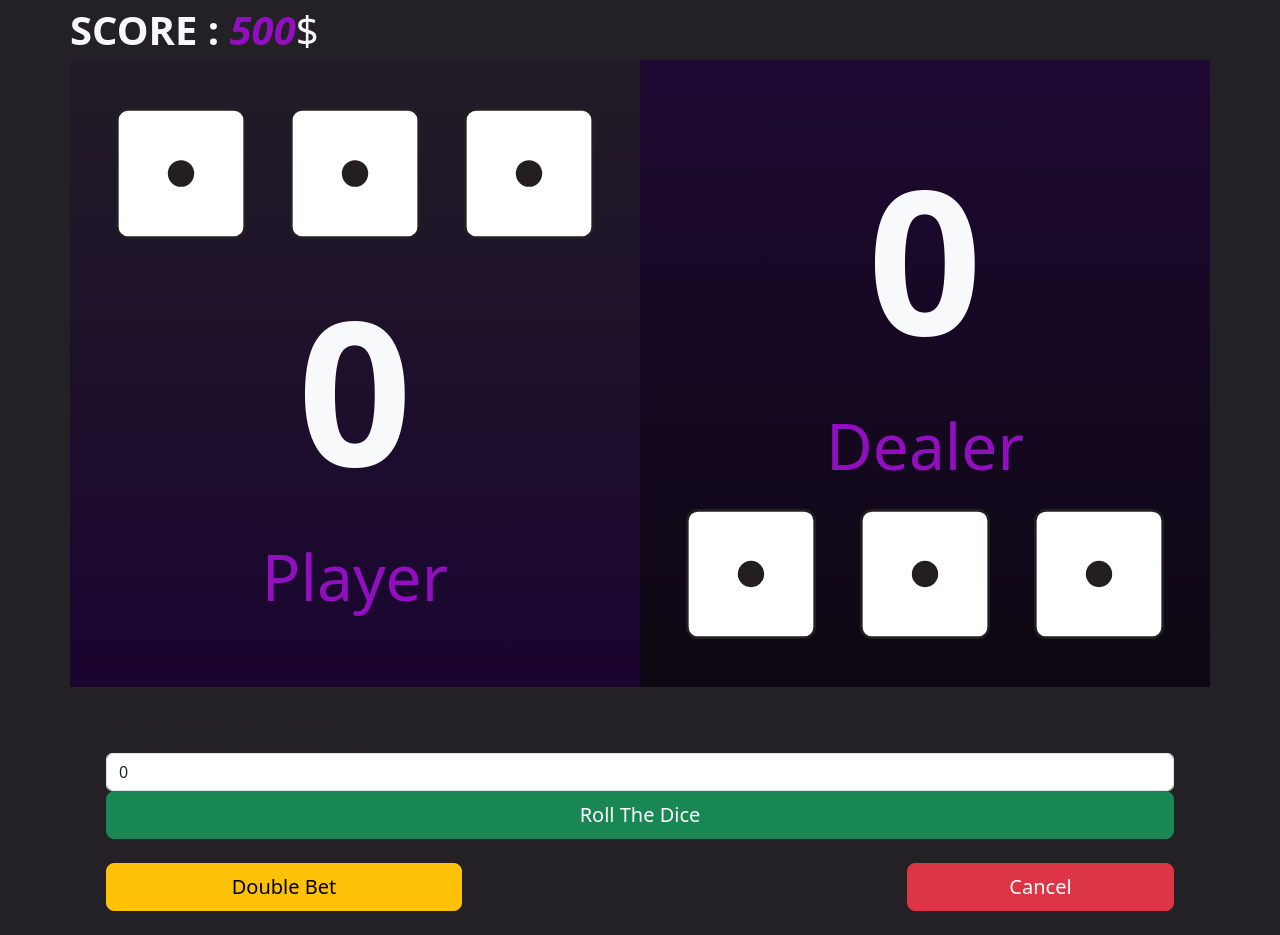
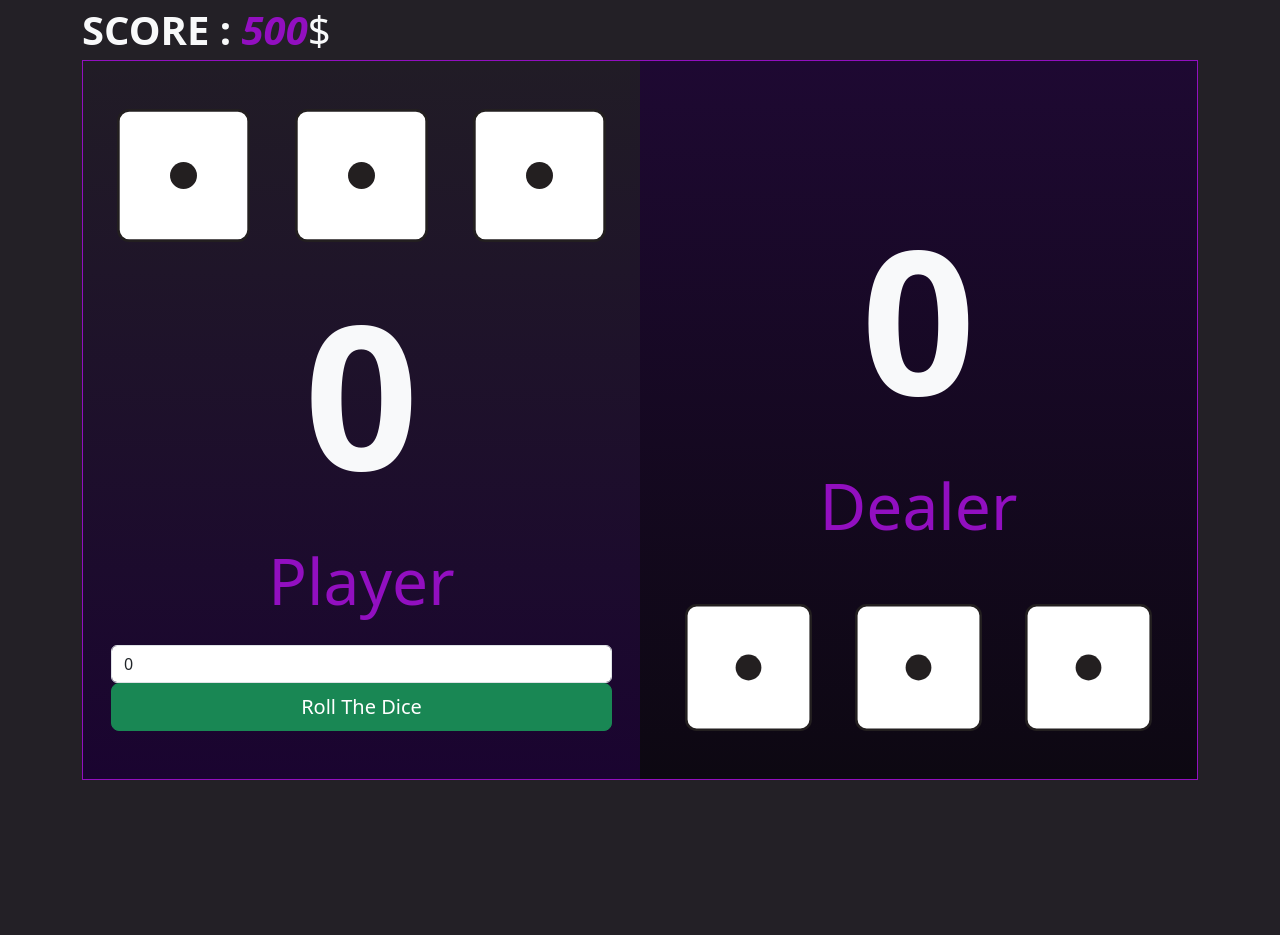
Before and after one commit to sfn101/blackDevil-game, a plain HTML site: page index.html in a window 1280 px wide. After the commit the page ends 800 px from the top, so only its background shows below. Drawn offline with nearby package versions, Linux system fonts and the light colour scheme.

Commit message:
making UI elements

```diff
--- a/assets/css/mean.css
+++ b/assets/css/mean.css
@@ -3,6 +3,9 @@ body {
 }
 
 .meanColor {
+  color: #920fc0;
+}
+.meanColorBg {
   color: #920fc0;
 }
 
@@ -15,3 +18,11 @@ body {
 .fs-max {
   font-size: 200px;
 }
+
+.border-mean {
+  border-color: #920fc0 !important;
+}
+
+.vh-90 {
+  height: 90vh;
+}
--- a/index.html
+++ b/index.html
@@ -1,107 +1,69 @@
 <!DOCTYPE html>
 <html lang="en">
+
 <head>
   <meta charset="UTF-8" />
   <meta http-equiv="X-UA-Compatible" content="IE=edge" />
   <meta name="viewport" content="width=device-width, initial-scale=1.0" />
-    <link
-      href="https://cdn.jsdelivr.net/npm/bootstrap@5.3.0-alpha1/dist/css/bootstrap.min.css"
-      rel="stylesheet"
-      integrity="sha384-GLhlTQ8iRABdZLl6O3oVMWSktQOp6b7In1Zl3/Jr59b6EGGoI1aFkw7cmDA6j6gD"
-      crossorigin="anonymous"
-    />
+  <link href="https://cdn.jsdelivr.net/npm/bootstrap@5.3.0-alpha1/dist/css/bootstrap.min.css" rel="stylesheet"
+    integrity="sha384-GLhlTQ8iRABdZLl6O3oVMWSktQOp6b7In1Zl3/Jr59b6EGGoI1aFkw7cmDA6j6gD" crossorigin="anonymous" />
   <link rel="stylesheet" href="./assets/css/mean.css" />
   <title>Black Devil</title>
 </head>
 
 <body>
   <div id="app">
-      <div class="container-lg">
-        <div class="row">
+    <div class="container-md  ">
+      <div class="row m-0 p-0   ">
         <div class="col-12 p-0">
           <span class="fs-1 fw-bold text-light text-uppercase">score : </span>
-            <span class="fs-1 fw-bold fst-italic meanColor"> {{score}}</span
-            ><span class="text-light fs-1">$</span>
+          <span class="fs-1 fw-bold fst-italic meanColor"> {{score}}</span><span class="text-light fs-1">$</span>
         </div>
-          <div class="d-flex flex-column col-6 playerBG p-2 py-5">
-            <div class="d-flex justify-content-around px-3">
-              <img
-                class="img-fulid col-3"
-                :src="diceImg('p1')"
-                alt="the dice img"
-              />
-              <img
-                class="img-fulid col-3"
-                :src="diceImg('p2')"
-                alt="the dice img"
-              /><img
-                class="img-fulid col-3"
-                :src="diceImg('p3')"
-                alt="the dice img"
-              />
+        <div class="row m-0 p-0 border border-mean vh-90 ">
+          <div class="d-flex flex-column col-6 playerBG py-5">
+            <div class="d-flex justify-content-around">
+              <img class="img-fulid col-3" :src="diceImg('p1')" alt="the dice img" />
+              <img class="img-fulid col-3" :src="diceImg('p2')" alt="the dice img" /><img class="img-fulid col-3"
+                :src="diceImg('p3')" alt="the dice img" />
             </div>
+            <div class="m-auto d-flex flex-column">
               <span class="text-light fw-bold fs-max text-center">
                 {{pTotal}}
               </span>
-            <span class="display-3 fw-blod meanColor text-center">Player</span>
+              <span class="display-3 fw-blod meanColor text-center mb-4">Player</span>
             </div>
-          <div class="col-6 d-flex flex-column dealerBG p-2 py-5">
-            <span class="display-2 text-light text-uppercase text-center"
-              >{{resultMessage}}</span
-            >
-            <span class="text-light fw-bold fs-max text-center">
-              {{dTotal}}
-            </span>
-            <span class="display-3 d-block meanColor mb-4 text-center"
-              >Dealer</span
-            >
-            <div class="d-flex justify-content-around px-3">
-              <img
-                class="img-fulid col-3"
-                :src="diceImg('d1')"
-                alt="the dice img"
-              />
-              <img
-                class="img-fulid col-3"
-                :src="diceImg('d2')"
-                alt="the dice img"
-              /><img
-                class="img-fulid col-3"
-                :src="diceImg('d3')"
-                alt="the dice img"
-              />
-            </div>
-          </div>
-        </div>
-        <div class="row m-4">
-          <label for="betting" class="fs-3">Put Your betting : {{bet}}</label>
-          <input
-            type="number"
-            min="0"
-            :max="score"
-            class="form-control"
-            name="betting"
-            id="betting"
-            v-model="bet"
-          />
+            <div class="d-flex flex-column px-3">
+              <input type="number" min="0" :max="score" class="form-control" name="betting" id="betting"
+                v-model="bet" />
               <button class="btn btn-lg btn-success" v-on:click="roll()">
                 Roll The Dice
               </button>
             </div>
-
-        <div class="row m-4 justify-content-between">
-          <button class="btn btn-lg btn-warning col-4">Double Bet</button>
-          <button class="btn btn-lg btn-danger col-3">Cancel</button>
+          </div>
+          <div class="col-6 d-flex flex-column-reverse dealerBG p-2 py-5">
+            <div class="d-flex justify-content-around px-3">
+              <img class="img-fulid col-3" :src="diceImg('d1')" alt="the dice img" />
+              <img class="img-fulid col-3" :src="diceImg('d2')" alt="the dice img" /><img class="img-fulid col-3"
+                :src="diceImg('d3')" alt="the dice img" />
+            </div>
+            <div class="m-auto d-flex flex-column">
+              <span class="text-light fw-bold fs-max text-center">
+                {{dTotal}}
+              </span>
+              <span class="display-3 meanColor text-center">Dealer</span>
+            </div>
+            <span class="display-6 text-light text-uppercase text-center">{{resultMessage}}</span>
+          </div>
+        </div>
       </div>
     </div>
   </div>
 
-    <script
-      src="https://cdn.jsdelivr.net/npm/bootstrap@5.3.0-alpha1/dist/js/bootstrap.bundle.min.js"
+  <script src="https://cdn.jsdelivr.net/npm/bootstrap@5.3.0-alpha1/dist/js/bootstrap.bundle.min.js"
     integrity="sha384-w76AqPfDkMBDXo30jS1Sgez6pr3x5MlQ1ZAGC+nuZB+EYdgRZgiwxhTBTkF7CXvN"
-      crossorigin="anonymous"
-    ></script>
+    crossorigin="anonymous"></script>
 
   <script src="assets/js/app.js" type="module"></script>
 </body>
+
 </html>
```
Lines whose indentation alone changed are shown as unchanged.
